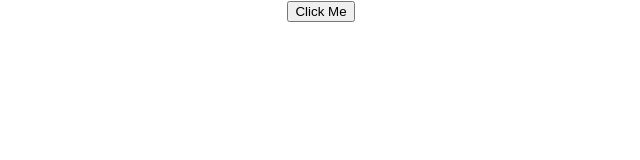
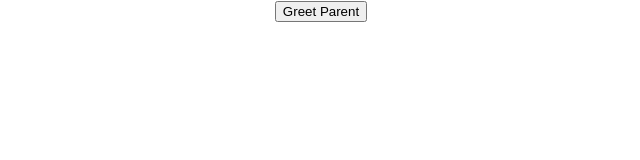
Before and after one commit to eniskastrati/reactjs-study, a React (Create React App) app in the folder reactapp/: page / in a window 1280 px wide. Shown: the top 160 px of the page, without its empty margins (319-959 px from the left). Built offline with nearby package versions, Linux system fonts and the light colour scheme.

Commit message:
#comment methods as props called from child comp on parent comp

```diff
--- a/reactapp/src/App.js
+++ b/reactapp/src/App.js
@@ -7,11 +7,13 @@
 import Counter from './components/Counter';
 import Click from './components/Click';
 import ClassClick from './components/ClassClick';
+import ParentComponent from './components/ParentComponent';
 
 function App() {
   return (
     <div className="App">
-      <ClassClick />
+      <ParentComponent />
+      {/* <ClassClick /> */}
       {/* <Greet name={"enis"} heroName={"Kastrati"} /> */}
       {/* <Welcome name="Enis" heroName="Spiderman" /> */}
       {/* <Click /> */}
--- /dev/null
+++ b/reactapp/src/components/ChildComponent.jsx
@@ -0,0 +1,11 @@
+import React from 'react'
+
+function ChildComponent({greetHandler}) {
+  return (
+    <div>
+        <button onClick={greetHandler}>Greet Parent</button>
+    </div>
+  )
+}
+
+export default ChildComponent
--- /dev/null
+++ b/reactapp/src/components/ParentComponent.jsx
@@ -0,0 +1,28 @@
+import React, { Component } from 'react'
+import ChildComponent from './ChildComponent';
+
+class ParentComponent extends Component {
+    constructor(props) {
+      super(props)
+
+      this.state = {
+        parentName: 'Parent'
+      }
+
+      this.greetParent = this.greetParent.bind(this);
+    }
+
+    greetParent(){
+        alert("Hello" + this.state.parentName);
+    }
+
+  render() {
+    return (
+      <div>
+          <ChildComponent greetHandler={this.greetParent}/>
+      </div>
+    )
+  }
+}
+
+export default ParentComponent
```
Also changed, not shown: reactapp/src/components/CalculateDayBetweenDates.js (added, +7 -0 lines).
